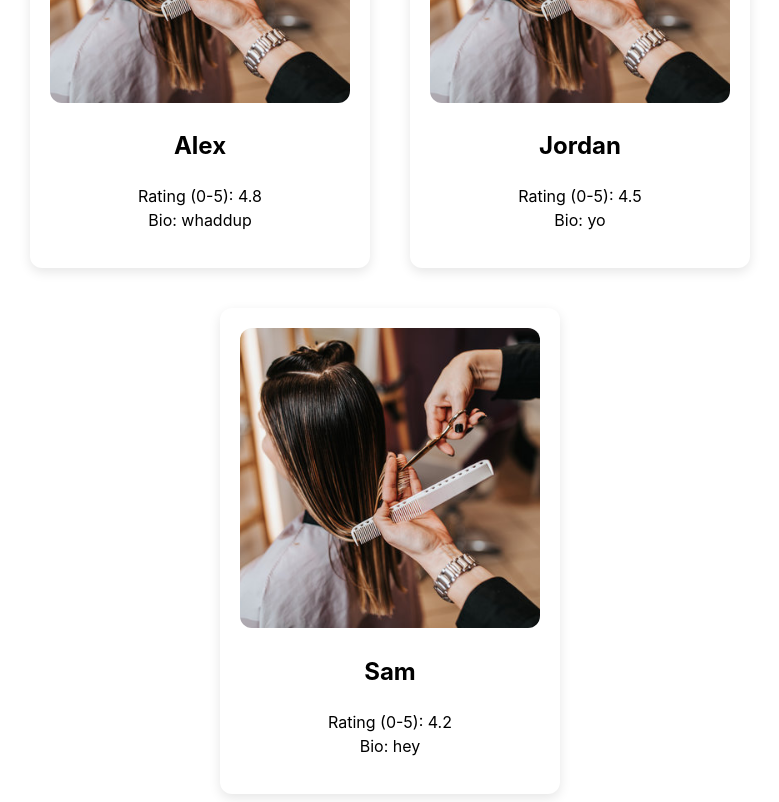
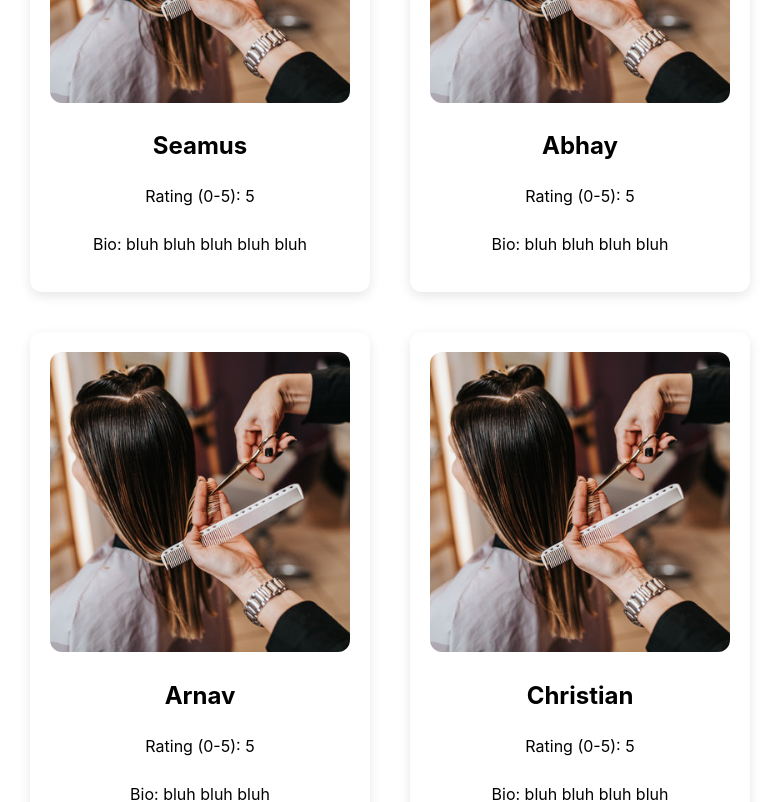
Before and after one commit to seamuscon8/Team4Hack4Impact, a Next.js app: page /about in a window 1280 px wide. Shown: the part 1800-2602 px from the top of the page, without its empty margins (250-1029 px from the left). Built offline with nearby package versions, Linux system fonts and the light colour scheme.

Commit message:
feat: improve bio spacing

```diff
--- a/src/app/about/page.tsx
+++ b/src/app/about/page.tsx
@@ -5,9 +5,16 @@ import { BarberCard, createBarber } from "@/components/Barber";
 
 // Creating mock barber profiles
 const barbers = [
-  createBarber("Alex", 4.8, "whaddup", "/images/haircut-stock.jpg"),
-  createBarber("Jordan", 4.5, "yo", "/images/haircut-stock.jpg"),
-  createBarber("Sam", 4.2, "hey", "/images/haircut-stock.jpg"),
+  createBarber("Seamus", 5.0, "bluh bluh bluh bluh bluh", "/images/haircut-stock.jpg"),
+
+  createBarber("Abhay", 5.0, "bluh bluh bluh bluh", "/images/haircut-stock.jpg"),
+
+  createBarber("Arnav", 5.0, "bluh bluh bluh", "/images/haircut-stock.jpg"),
+
+  createBarber("Christian", 5.0, "bluh bluh bluh bluh ", "/images/haircut-stock.jpg"),
+
+  createBarber("Miles", 5.0, "bluh bluh bluh bluh bluh", "/images/haircut-stock.jpg"),
+  createBarber("Angele", 5.0, "bluh bluh bluh", "/images/haircut-stock.jpg"),
 ];
 
 export default function About() {
--- a/src/components/Barber.tsx
+++ b/src/components/Barber.tsx
@@ -24,7 +24,7 @@ export function BarberCard({ barber }: BarberProps) {
       <h2>{barber.name}</h2>
       <p>
         Rating (0-5): {barber.rating}
-        <br />
+        <br /> <br />
         Bio: {barber.bio}
       </p>
     </div>
```
